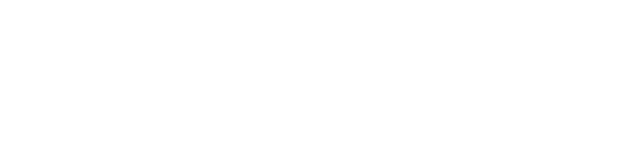
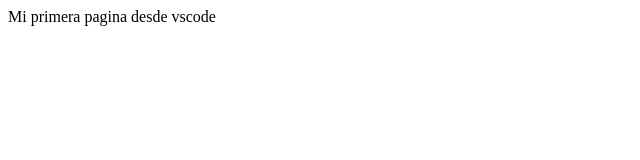
Before and after one commit to alfredoreyesstk/git-curso-test, a plain HTML site: page index.html in a window 1280 px wide. Shown: the whole page, without its empty margins (0-640 px from the left). Drawn offline with Linux system fonts and the light colour scheme.

Commit message:
cambios en index

```diff
--- a/index.html
+++ b/index.html
@@ -3,7 +3,8 @@
 
     </head>
     <body>
-
+        Mi primera pagina
+        desde vscode
     </body>
 
 </html>
```
